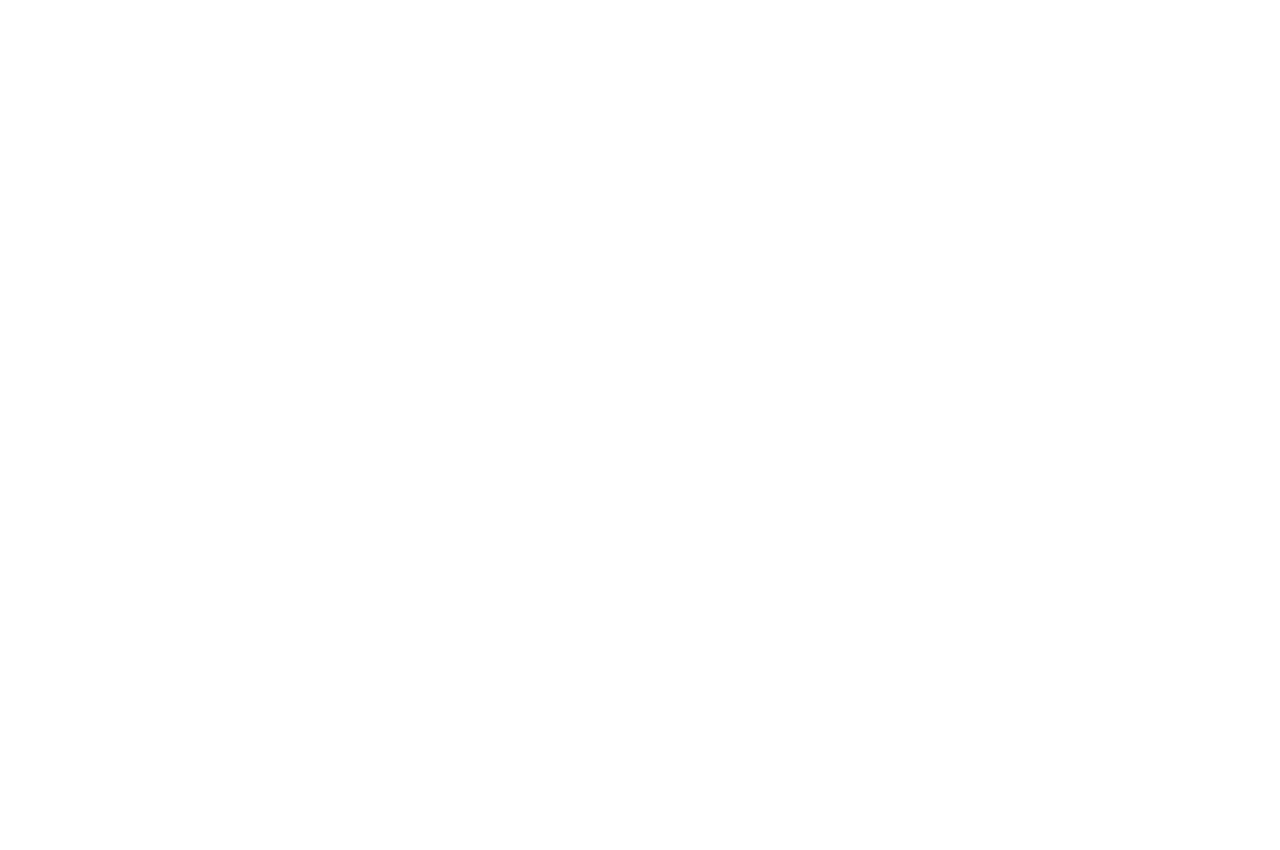
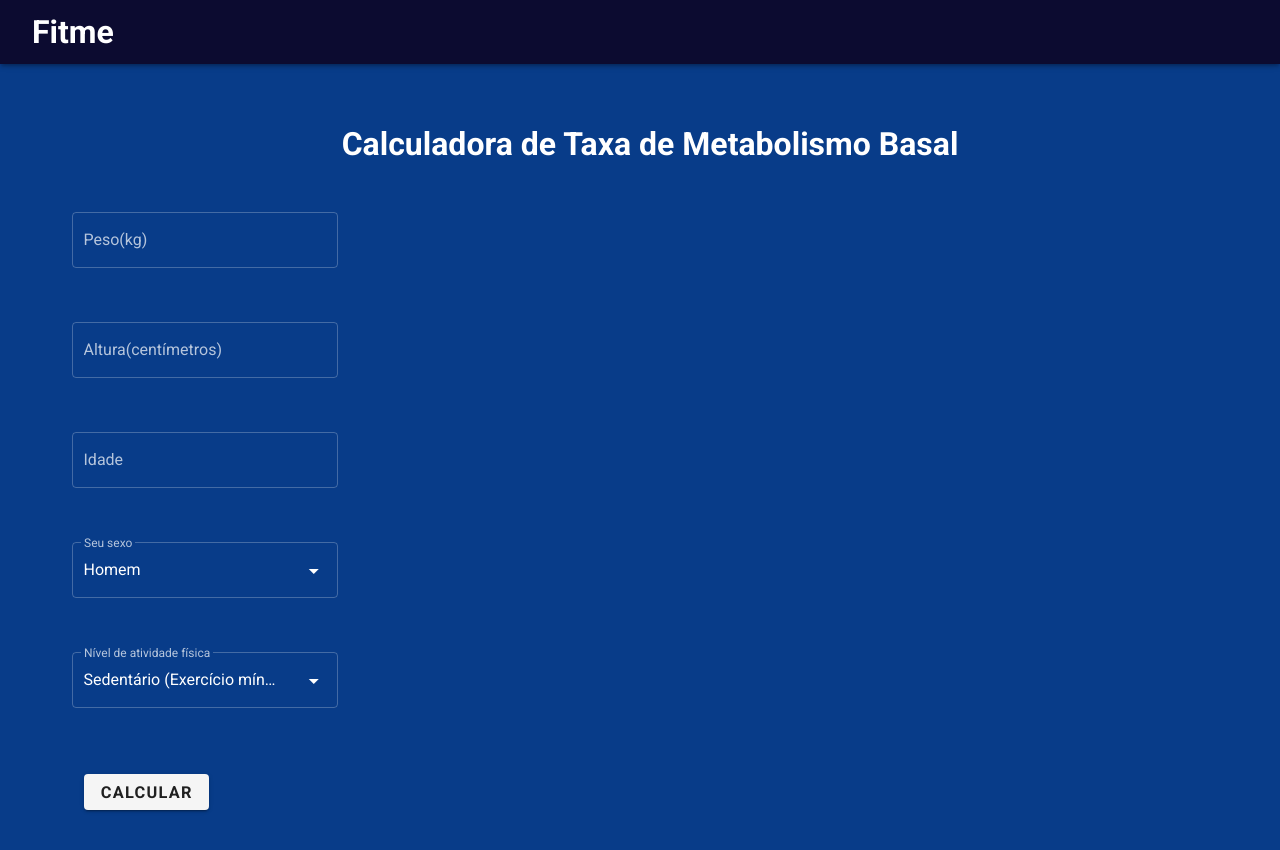
Before and after one commit to fitme-pi/front, a Vue app: page /basal in a window 1280 px wide. Shown: the top 850 px of the page. Before the commit the page ends 800 px from the top, so only its background shows below. Built offline with nearby package versions, Linux system fonts and the light colour scheme.

Commit message:
criação exercícios e apresentação para o usuários

```diff
--- /dev/null
+++ b/src/components/ExercicioCard.vue
@@ -0,0 +1,77 @@
+<template>
+  <v-container>
+    <v-card
+      v-for="(exercicio, index) in exercicios"
+      :key="index"
+      :loading="loading"
+      class="mx-auto my-12"
+      max-width="374"
+    >
+      <template slot="progress">
+        <v-progress-linear
+          color="deep-purple"
+          height="10"
+          indeterminate
+        ></v-progress-linear>
+      </template>
+
+      <iframe
+        height="250px"
+        width="374px"
+        frameborder="0"
+        allowfullscreen
+        :src="tratarURL(exercicio.video_explicativo)"
+      ></iframe>
+
+      <v-card-title>{{ exercicio.nome }}</v-card-title>
+
+      <v-card-text>
+        <div class="my-4">
+          {{ exercicio.descricao }}
+        </div>
+      </v-card-text>
+
+      <v-card-title>{{ exercicio.grupo_muscular.nome }}</v-card-title>
+
+      <v-divider class="mx-4"></v-divider>
+
+      <v-card-actions>
+        <v-btn color="green" text @click="reserve"> Favoritar </v-btn>
+      </v-card-actions>
+    </v-card>
+  </v-container>
+</template>
+
+<script>
+import axios from "axios";
+
+export default {
+  created() {
+    this.pegarExercicios();
+  },
+  data: () => ({
+    exercicios: [],
+    loading: false,
+  }),
+
+  methods: {
+    async pegarExercicios() {
+      const { data } = await axios.get("api/exercicios/");
+      this.exercicios = data;
+      console.log(this.exercicios);
+    },
+
+    tratarURL(url) {
+      return `${url.replace(".com/", ".com/embed/").replace("watch?v=", "")}`;
+    },
+
+    reserve() {
+      this.loading = true;
+
+      setTimeout(() => (this.loading = false), 2000);
+    },
+  },
+};
+</script>
+
+<style></style>
--- /dev/null
+++ b/src/components/HomeStaff.vue
@@ -0,0 +1,119 @@
+<template>
+  <v-container class="pa-8" fluid>
+    <v-form>
+      <h1 class="h1 py-8 pl-5">Adicione o exercício</h1>
+      <v-col cols="12" sm="6" md="3">
+        <v-text-field
+          outlined
+          v-model="exercicio.nome"
+          cols="12"
+          sm="6"
+          md="3"
+          dark
+          label="Nome do exercício"
+        >
+        </v-text-field>
+      </v-col>
+      <v-col cols="12" sm="6" md="3">
+        <v-textarea
+          outlined
+          v-model="exercicio.descricao"
+          cols="12"
+          sm="6"
+          md="3"
+          dark
+          label="Descrição do exercício"
+        ></v-textarea>
+      </v-col>
+      <v-col cols="12" sm="6" md="3">
+        <v-text-field
+          outlined
+          v-model="exercicio.video_explicativo"
+          cols="12"
+          sm="6"
+          md="3"
+          dark
+          label="Video Explicativo do exercício"
+        ></v-text-field>
+      </v-col>
+      <v-col class="d-flex" cols="12" sm="6" md="3">
+        <v-select
+          dark
+          cols="12"
+          sm="6"
+          md="3"
+          v-model="grupo"
+          :items="grupos"
+          item-text="nome"
+          item-value="id"
+          label="Grupo Muscular do exercício"
+          outlined
+        ></v-select>
+      </v-col>
+      <v-col cols="12" sm="6" md="3">
+        <div class="ma-3 mt-3">
+          <v-btn @click="publicarExercicio">
+            <h3>Publicar</h3>
+          </v-btn>
+        </div>
+      </v-col>
+    </v-form>
+  </v-container>
+</template>
+
+<script>
+import axios from "axios";
+
+export default {
+  data: () => ({
+    exercicio: {},
+    grupo: {},
+    grupos: [
+      {
+        id: 1,
+        nome: "Costas",
+      },
+      {
+        id: 2,
+        nome: "Bíceps",
+      },
+      {
+        id: 3,
+        nome: "Ombros",
+      },
+      {
+        id: 4,
+        nome: "Glúteos",
+      },
+      {
+        id: 5,
+        nome: "Pernas",
+      },
+      {
+        id: 6,
+        nome: "Peito",
+      },
+      {
+        id: 7,
+        nome: "Tríceps",
+      },
+      {
+        id: 8,
+        nome: "Abdômen",
+      },
+    ],
+  }),
+  methods: {
+    async publicarExercicio() {
+      try {
+        this.exercicio.grupo_muscular = this.grupo;
+        await axios.post("api/exercicios/", this.exercicio);
+      } catch (e) {
+        console.log(e);
+      }
+    },
+  },
+};
+</script>
+
+<style></style>
--- /dev/null
+++ b/src/components/HomeUser.vue
@@ -0,0 +1,15 @@
+<template>
+  <v-container fluid>
+    <ExercicioCard />
+  </v-container>
+</template>
+
+<script>
+import ExercicioCard from "@/components/ExercicioCard.vue";
+
+export default {
+  components: { ExercicioCard },
+};
+</script>
+
+<style></style>
--- a/src/layouts/DefaultView.vue
+++ b/src/layouts/DefaultView.vue
@@ -24,8 +24,12 @@
           </v-list-item>
           <v-divider vertical></v-divider>
           <v-list-item link :to="{ path: '/imc' }">
+            <label for="usuario" class="cursor-pointer text-center">IMC</label>
+          </v-list-item>
+          <v-divider vertical></v-divider>
+          <v-list-item link :to="{ path: '/basal' }">
             <label for="usuario" class="cursor-pointer text-center"
-              >Calcular IMC</label
+              >Taxa Basal</label
             >
           </v-list-item>
           <v-divider vertical></v-divider>
--- a/src/router/index.js
+++ b/src/router/index.js
@@ -51,6 +51,11 @@ const routes = [
         name: "CalculoImc",
         component: () => import("@/views/CalculoImc.vue"),
       },
+      {
+        path: "/basal",
+        name: "TaxaBasal",
+        component: () => import("@/views/TaxaBasal.vue"),
+      },
     ],
   },
 ];
--- a/src/views/CalculoImc.vue
+++ b/src/views/CalculoImc.vue
@@ -10,8 +10,12 @@
         </v-list-item>
         <v-divider vertical></v-divider>
         <v-list-item link :to="{ path: '/imc' }">
+          <label for="usuario" class="cursor-pointer text-center">IMC</label>
+        </v-list-item>
+        <v-divider vertical></v-divider>
+        <v-list-item link :to="{ path: '/basal' }">
           <label for="usuario" class="cursor-pointer text-center"
-            >Calcular IMC</label
+            >Taxa Basal</label
           >
         </v-list-item>
         <v-divider vertical></v-divider>
@@ -26,7 +30,7 @@
     </v-app-bar>
     <v-container>
       <v-form>
-        <h1 class="h1 py-8 pl-5">Calculadora de IMC</h1>
+        <h1 class="h1 text-center py-8 pl-5">Calculadora de IMC</h1>
         <v-col cols="12" sm="6" md="3">
           <v-text-field
             outlined
--- a/src/views/HomeView.vue
+++ b/src/views/HomeView.vue
@@ -1,31 +1,15 @@
 <template>
-  <v-container v-if="user ? user.is_staff : false" class="pa-8" fluid>
-    <h1 class="h1">Fitme</h1>
-    <v-form>
-      <v-text-field
-        dark
-        label="Nova tarefa"
-        v-model="novaTarefa"
-        @keydown.enter="adicionar"
-      >
-        <v-icon slot="append" @click="adicionar">mdi-send</v-icon>
-      </v-text-field>
-    </v-form>
-    <v-divider></v-divider>
-    <v-list v-for="tarefa of tarefas" :key="tarefa.titulo">
-      <v-list-item-group>
-        <v-list-item>
-          {{ tarefa.titulo }}
-        </v-list-item>
-      </v-list-item-group>
-    </v-list>
-  </v-container>
+  <HomeStaff v-if="user ? user.is_staff : false" />
+  <HomeUser v-else />
 </template>
 
 <script>
 import { mapState } from "vuex";
+import HomeStaff from "@/components/HomeStaff.vue";
+import HomeUser from "@/components/HomeUser.vue";
 
 export default {
+  components: { HomeStaff, HomeUser },
   data() {
     return {
       novaTarefa: "",
--- /dev/null
+++ b/src/views/TaxaBasal.vue
@@ -0,0 +1,187 @@
+<template>
+  <v-container fluid>
+    <v-app-bar app color="#0C0B30" dark elevation="3">
+      <v-list-item>
+        <h1>Fitme</h1>
+      </v-list-item>
+      <v-list-item-group v-if="loggedIn" class="menu d-flex">
+        <v-list-item link :to="{ path: '/' }">
+          <label for="usuario" class="cursor-pointer">Home</label>
+        </v-list-item>
+        <v-divider vertical></v-divider>
+        <v-list-item link :to="{ path: '/imc' }">
+          <label for="usuario" class="cursor-pointer text-center">IMC</label>
+        </v-list-item>
+        <v-divider vertical></v-divider>
+        <v-list-item link :to="{ path: '/basal' }">
+          <label for="usuario" class="cursor-pointer text-center"
+            >Taxa Basal</label
+          >
+        </v-list-item>
+        <v-divider vertical></v-divider>
+        <v-list-item link :to="{ path: '/perfil' }">
+          <v-icon size="35" class="mr-4" name="usuario"
+            >mdi-account-circle</v-icon
+          >
+          <label for="usuario">{{ user ? user.first_name : "Perfil" }}</label>
+        </v-list-item>
+        <v-list-item @click="setLogout">Sair</v-list-item>
+      </v-list-item-group>
+    </v-app-bar>
+    <v-container>
+      <v-form>
+        <h1 class="h1 text-center py-8 pl-5">
+          Calculadora de Taxa de Metabolismo Basal
+        </h1>
+        <v-col cols="12" sm="6" md="3">
+          <v-text-field
+            outlined
+            v-model="peso"
+            cols="12"
+            sm="6"
+            md="3"
+            dark
+            label="Peso(kg)"
+            type="number"
+          >
+          </v-text-field>
+        </v-col>
+        <v-col cols="12" sm="6" md="3">
+          <v-text-field
+            outlined
+            v-model="altura"
+            cols="12"
+            sm="6"
+            md="3"
+            dark
+            label="Altura(centímetros)"
+            type="number"
+          ></v-text-field>
+        </v-col>
+        <v-col cols="12" sm="6" md="3">
+          <v-text-field
+            outlined
+            v-model="idade"
+            cols="12"
+            sm="6"
+            md="3"
+            dark
+            label="Idade"
+            type="number"
+          ></v-text-field>
+        </v-col>
+        <v-col class="d-flex" cols="12" sm="6" md="3">
+          <v-select
+            dark
+            cols="12"
+            sm="6"
+            md="3"
+            v-model="sexo"
+            :items="sexos"
+            item-text="titulo"
+            item-value="valor"
+            return-object
+            label="Seu sexo"
+            outlined
+          ></v-select>
+        </v-col>
+        <v-col class="d-flex" cols="12" sm="6" md="3">
+          <v-select
+            dark
+            cols="12"
+            sm="6"
+            md="3"
+            v-model="exercicio"
+            :items="exercicios"
+            item-text="titulo"
+            item-value="valor"
+            return-object
+            label="Nível de atividade física"
+            outlined
+          ></v-select>
+        </v-col>
+        <v-col cols="12" sm="6" md="3">
+          <div class="ma-3 mt-3">
+            <v-btn @click="calcularTaxa">
+              <h3>Calcular</h3>
+            </v-btn>
+            <h2 class="h2 pl-2 pt-8" style="color: white">{{ suaTaxa }}</h2>
+          </div>
+        </v-col>
+      </v-form>
+    </v-container>
+  </v-container>
+</template>
+
+<script>
+import { mapState, mapMutations } from "vuex";
+
+export default {
+  data() {
+    return {
+      taxa: null,
+      peso: null,
+      altura: null,
+      idade: null,
+      sexo: { titulo: "Homem", valor: 5 },
+      exercicio: { titulo: "Sedentário (Exercício mínimo)", valor: 1.2 },
+      sexos: [
+        {
+          titulo: "Homem",
+          valor: 5,
+        },
+        {
+          titulo: "Mulher",
+          valor: -161,
+        },
+      ],
+      exercicios: [
+        {
+          titulo: "Sedentário (Exercício mínimo)",
+          valor: 1.2,
+        },
+        {
+          titulo: "Levemente Ativo (1-3 dias por semana)",
+          valor: 1.375,
+        },
+        {
+          titulo: "Moderadamente Ativo (3-5 dias por semana)",
+          valor: 1.55,
+        },
+        {
+          titulo: "Muito Ativo (6-7 dias por semana)",
+          valor: 1.725,
+        },
+        {
+          titulo: "Extremamente Ativo (Atleta, 2x por dia)",
+          valor: 1.9,
+        },
+      ],
+    };
+  },
+  computed: {
+    ...mapState("auth", ["loggedIn", "user"]),
+
+    suaTaxa() {
+      return this.taxa
+        ? `Sua taxa de metabolismo basal é de ${this.taxa} calorias`
+        : "";
+    },
+  },
+  methods: {
+    ...mapMutations("auth", ["setLogout"]),
+
+    calcularTaxa() {
+      this.taxa = Math.round(
+        (10 * Number(this.peso) +
+          6.25 * Number(this.altura) -
+          5 * Number(this.idade) +
+          this.sexo.valor) *
+          this.exercicio.valor
+      );
+    },
+  },
+};
+</script>
+
+<style></style>
```
